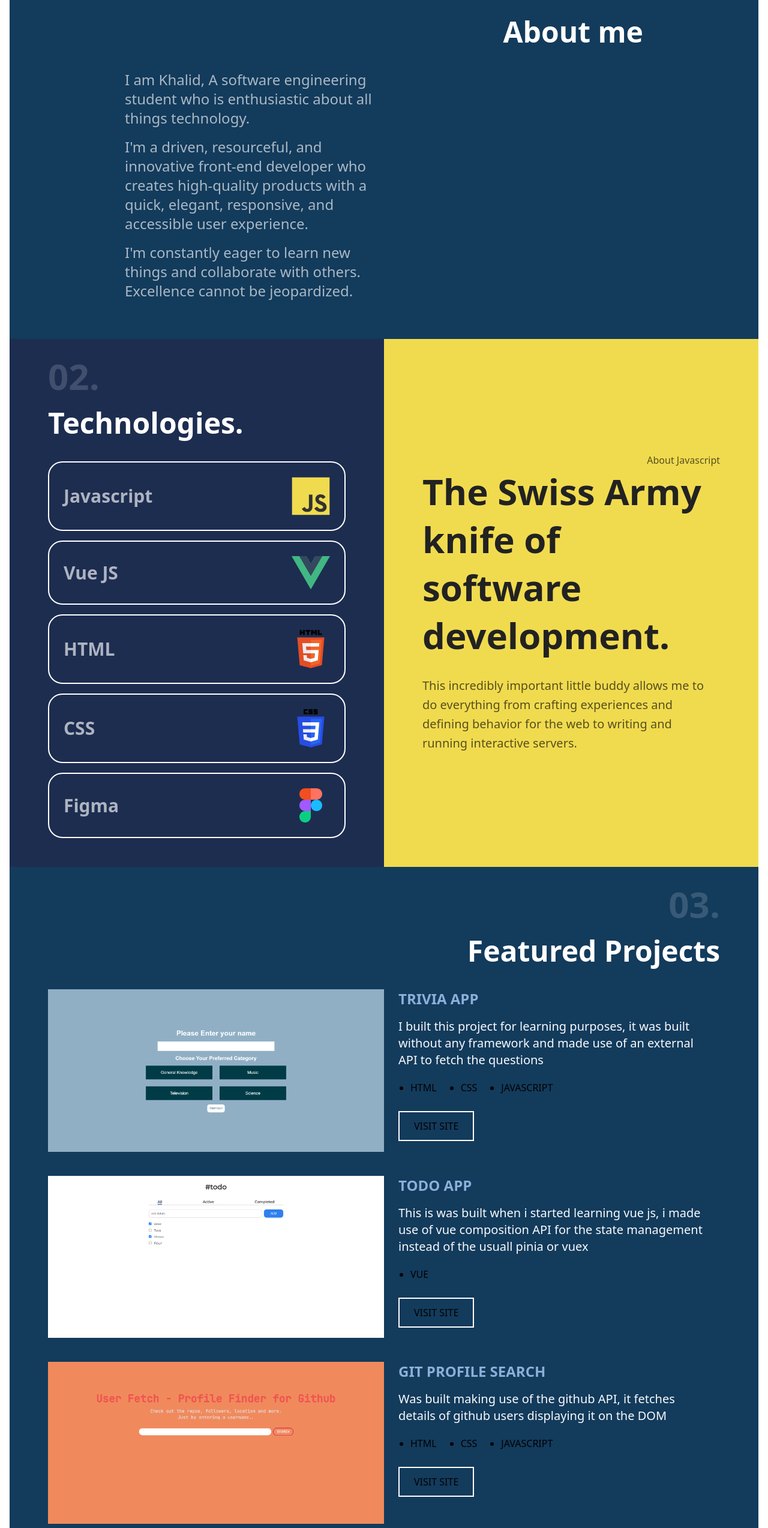
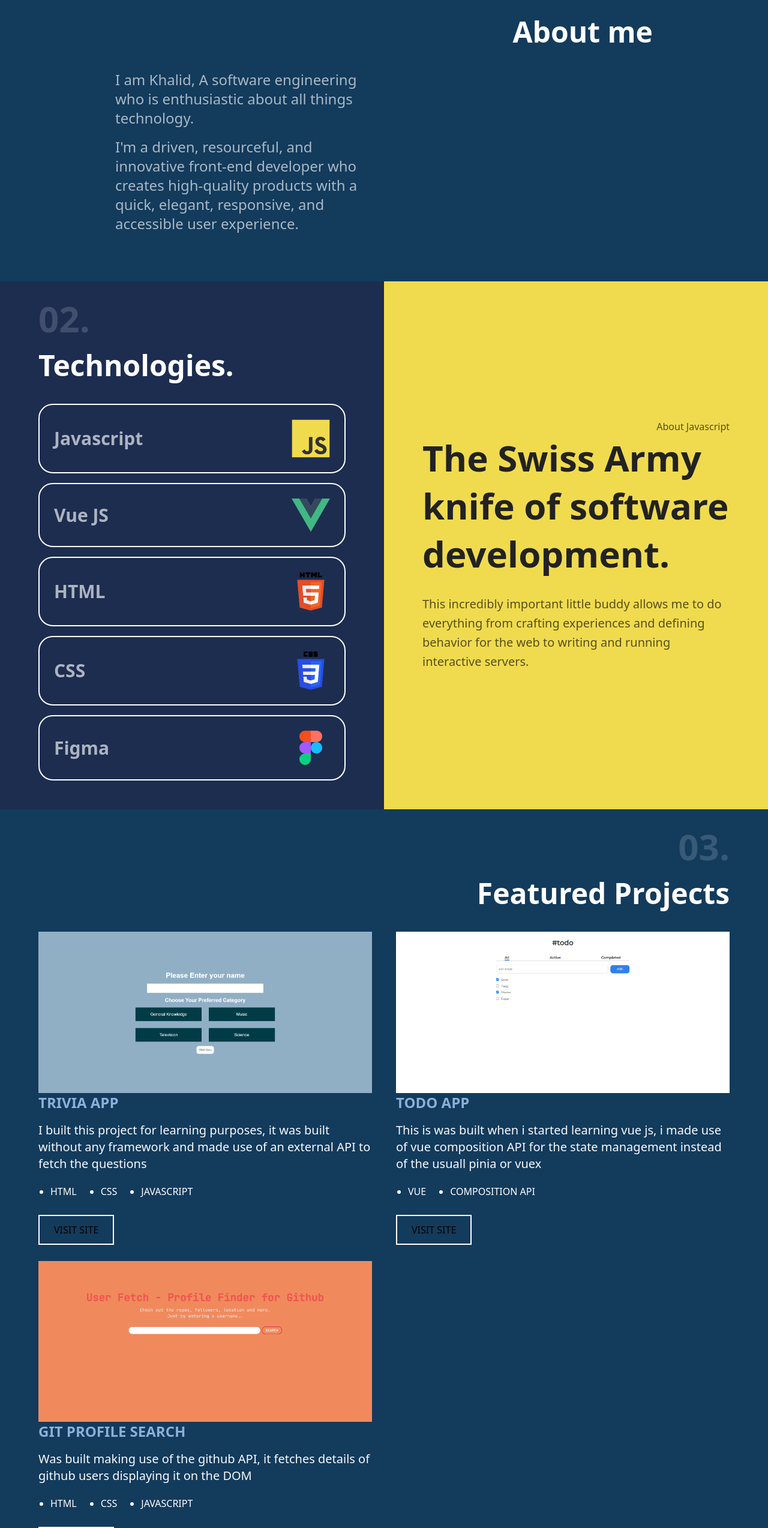
Before and after one commit to salskhal/Portfolio-v2, a Vue app: page / in a window 1280 px wide. Shown: the part 919-3466 px from the top of the page at 60% size. Built offline with nearby package versions, Linux system fonts and the light colour scheme.

Commit message:
fix/ minor display adjustment

```diff
--- a/src/App.vue
+++ b/src/App.vue
@@ -1,5 +1,5 @@
 <template>
-  <div class="flex flex-col min-h-screen bg-white px-0 md:px-4">
+  <div class="flex flex-col min-h-screen ">
     <div class=" ">
       <Nav />
       <Landing id="home"/>
--- a/src/components/About.vue
+++ b/src/components/About.vue
@@ -6,7 +6,7 @@
     </div>
     <div class="text-title text-2xl leading-8 lg:w-2/4">
       <p class=" mb-4">
-        I am Khalid, A software engineering student who is
+        I am Khalid, A software engineering who is
         enthusiastic about all things technology.
       </p>
       <p class="= mb-4">
@@ -14,12 +14,6 @@
         creates high-quality products with a quick, elegant, responsive, and
         accessible user experience.
       </p>
-      <p class=""  >
-        I'm constantly eager to learn new things and collaborate with others.
-        Excellence cannot be jeopardized.
-      </p>
-
-
     </div>
   </div>
 </template>
--- a/src/components/Featured.vue
+++ b/src/components/Featured.vue
@@ -4,23 +4,23 @@
       <h3 class="text-num text-6xl font-bold mb-6">03.</h3>
       <h1 class="font-bold text-white text-5xl mb-10">Featured Projects</h1>
     </div>
-    <div class="projects flex flex-col gap-10">
+    <div class="projects grid md:grid-cols-2 gap-10">
       <div
         v-for="(project, index) in projects"
         :key="index"
-        class="grid bg-subMain md:bg-main md:grid-cols-2"
+        class="grid bg-main "
       >
         <div>
           <img :src="'assets/Project/' + project.imgName" alt="" />
         </div>
-        <div class="px-4 md:px-6 py-10 md:pb-0 md:py-0 flex flex-col">
+        <div class="  py-10 md:pb-0 md:py-0 flex flex-col">
           <h1 class="f font-bold uppercase text-2xl text-featureTitle">
             {{ project.title }}
           </h1>
           <p class="text-featureDescription text-xl font-medium mt-4">
             {{ project.description }}
           </p>
-          <ul class="flex gap-10 px-5 mt-5">
+          <ul class="flex gap-10 px-5 mt-5 text-white">
             <li
               v-for="(used, index) in project.usedTech"
               :key="index"
@@ -61,7 +61,7 @@ const projects = reactive([
       "This is was built when i started learning vue js, i made use of vue composition API for the state management  instead of the usuall pinia or vuex",
     imgName: "todo.png",
     link: "https://vue-todo-app-drab.vercel.app/",
-    usedTech: ["VUE"],
+    usedTech: ["VUE", "COMPOSITION API"],
   },
   {
     title: "Git Profile Search",
--- a/src/components/Footer.vue
+++ b/src/components/Footer.vue
@@ -1,6 +1,6 @@
 <template>
   <footer class="bg-main px-10 md:px-16 py-8 flex">
-    <a href="" class="flex items-center text-twitter ml-auto">
+    <a href="https://twitter.com/salskhal" target="_blank" class="flex items-center text-twitter ml-auto">
       <Twitter class="w-10 text-twitter" />
       <p>twitter.com/salskhal</p>
     </a>
```
